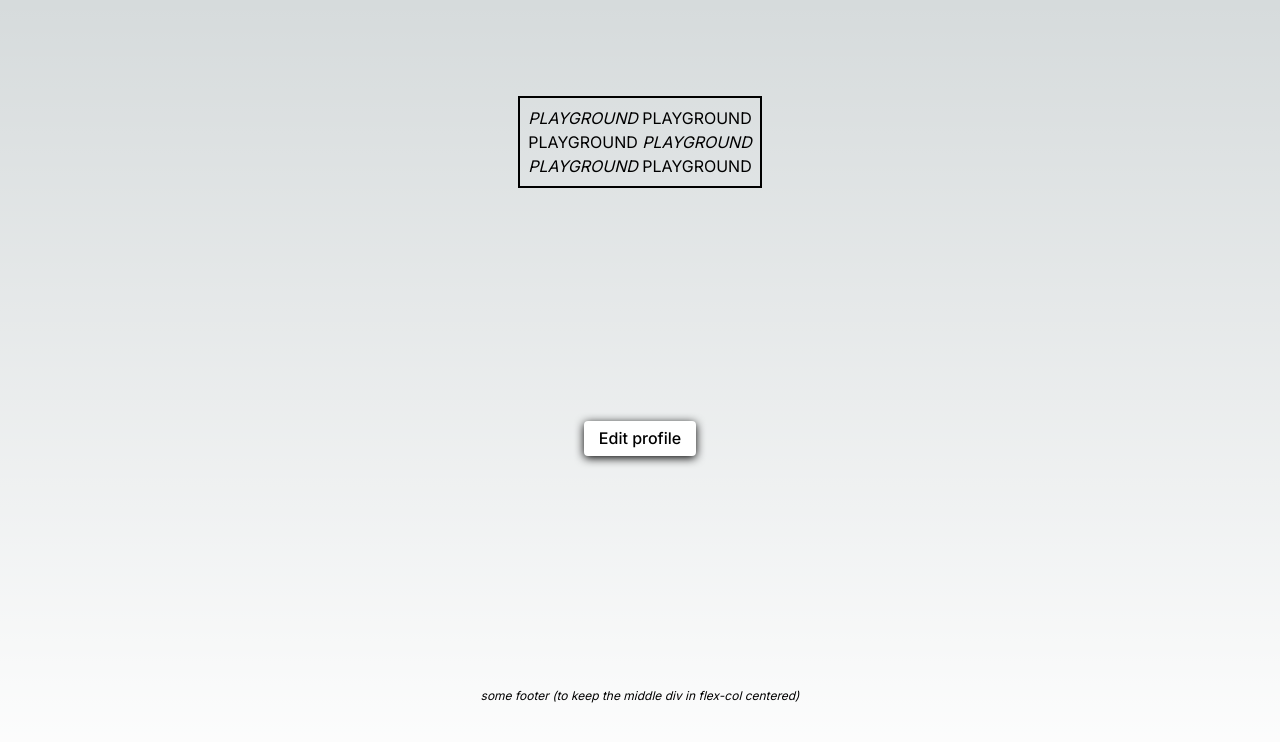
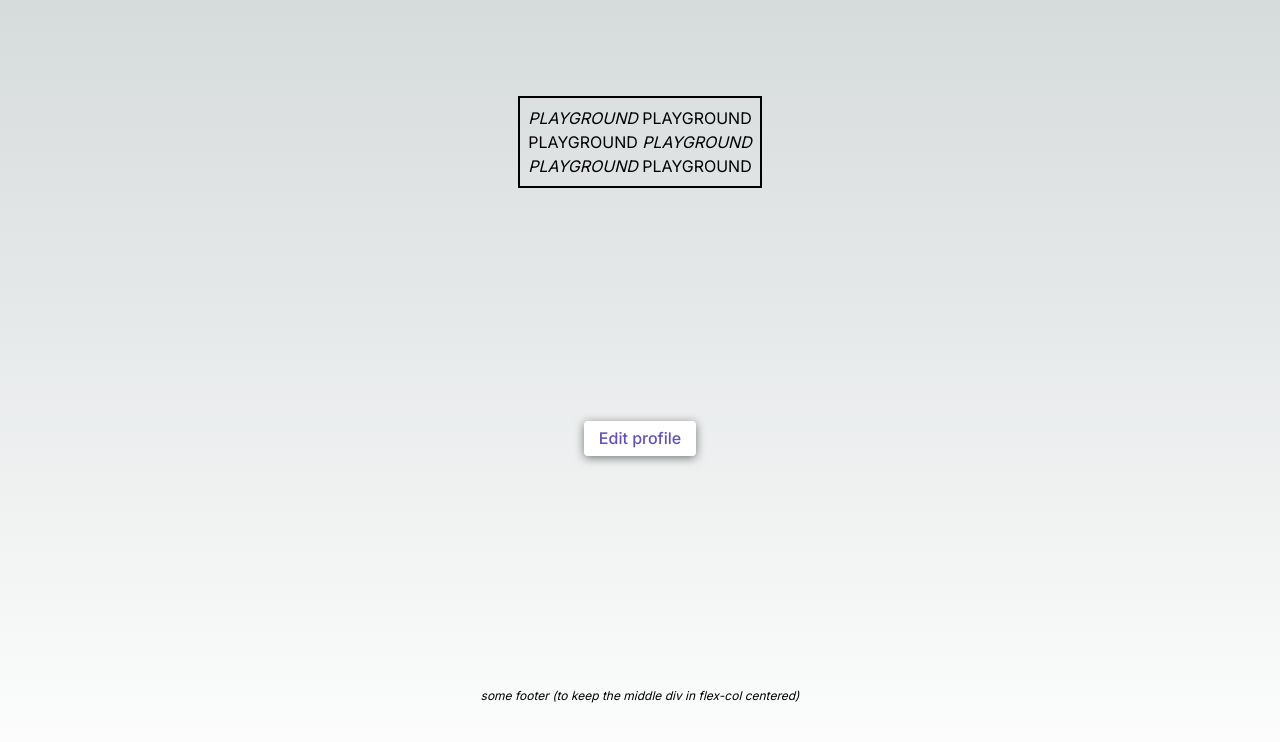
Before and after one commit to dCO2/nextjs-playground, a Next.js app: page / in a window 1280 px wide. Shown: the top 742 px of the page. Built offline with nearby package versions, Linux system fonts and the light colour scheme.

Commit message:
import full tailwindcss config

```diff
--- a/package.json
+++ b/package.json
@@ -9,6 +9,7 @@
     "lint": "next lint"
   },
   "dependencies": {
+    "@radix-ui/colors": "^2.1.0",
     "@radix-ui/react-dialog": "^1.0.4",
     "@types/node": "20.5.9",
     "@types/react": "18.2.21",
--- a/tailwind.config.ts
+++ b/tailwind.config.ts
@@ -1,4 +1,5 @@
 import type { Config } from 'tailwindcss'
+const { violet, blackA, mauve, green } = require('@radix-ui/colors');
 
 const config: Config = {
   content: [
@@ -13,6 +14,26 @@ const config: Config = {
         'gradient-conic':
           'conic-gradient(from 180deg at 50% 50%, var(--tw-gradient-stops))',
       },
+      colors: {
+        ...mauve,
+        ...violet,
+        ...green,
+        ...blackA,
+      },
+      keyframes: {
+        overlayShow: {
+          from: { opacity: 0 },
+          to: { opacity: 1 },
+        },
+        contentShow: {
+          from: { opacity: 0, transform: 'translate(-50%, -48%) scale(0.96)' },
+          to: { opacity: 1, transform: 'translate(-50%, -50%) scale(1)' },
+        },
+      },
+      animation: {
+        overlayShow: 'overlayShow 150ms cubic-bezier(0.16, 1, 0.3, 1)',
+        contentShow: 'contentShow 150ms cubic-bezier(0.16, 1, 0.3, 1)',
+      },
     },
   },
   plugins: [],
```
Also changed, not shown: 1 other file (tests, documents, lock files or other folders).
